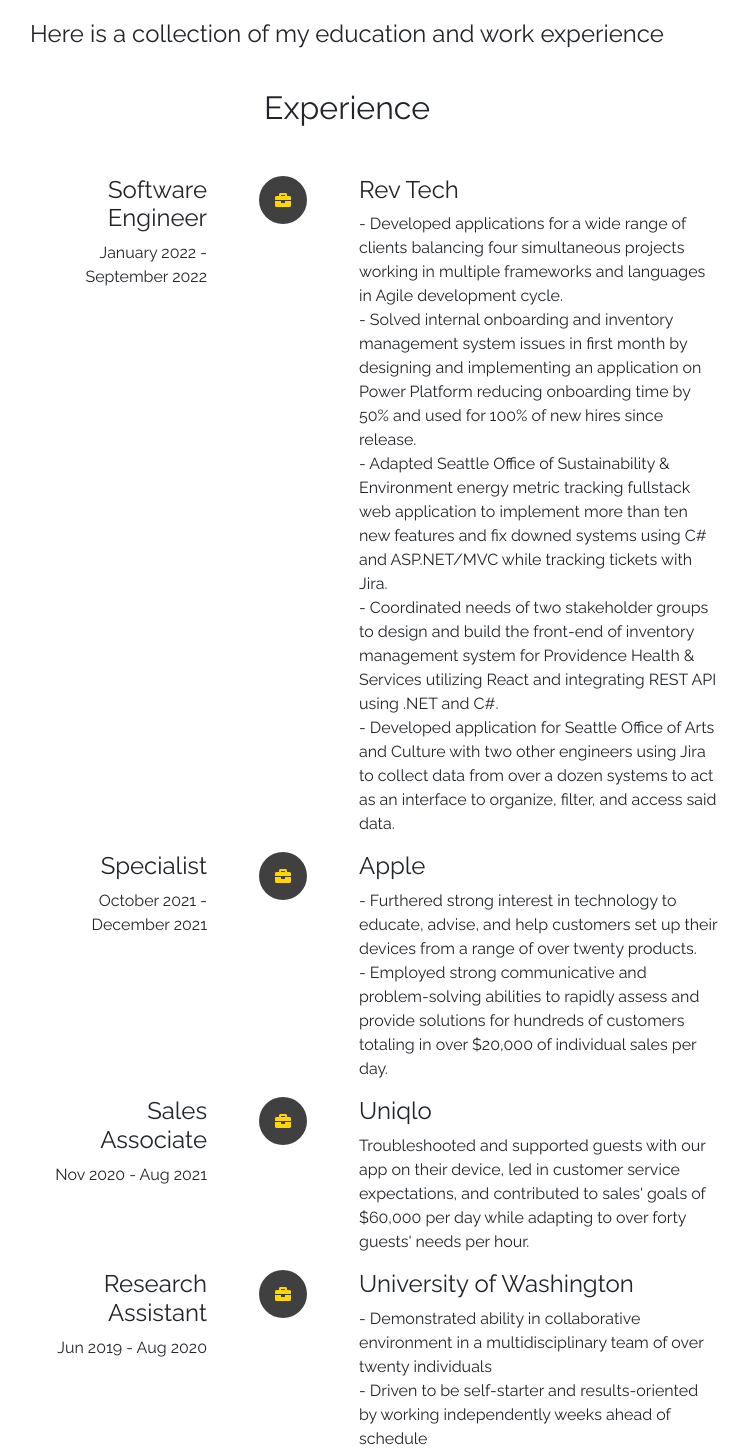
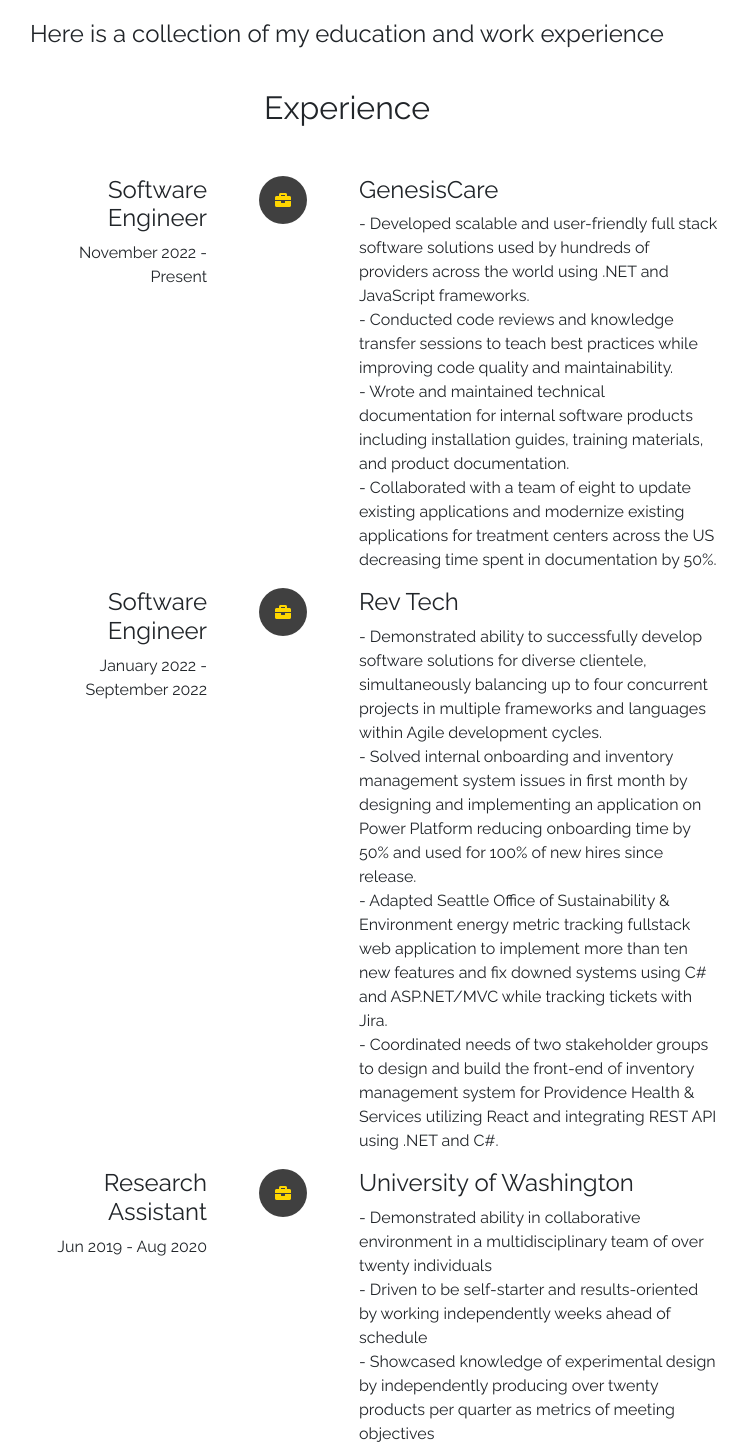
Before and after one commit to Revlisc/portfolio, a React (Create React App) app: page /resume in a window 1280 px wide. Shown: the part 2963-4412 px from the top of the page, without its empty margins (293-1042 px from the left). Built offline with nearby package versions, Linux system fonts and the light colour scheme; some icons are missing.

Commit message:
updated timeline page

```diff
--- a/src/Components/Timeline/Timeline.js
+++ b/src/Components/Timeline/Timeline.js
@@ -12,43 +12,36 @@
                 <Row>
                     <h2 className='resumeSectionHeader'>Experience</h2>
                 </Row>
+
+                <Row className='timelineRow'>
+                    <Entry
+                        title={'Software Engineer'}
+                        time={'November 2022 - Present'}
+                        company={'GenesisCare'}
+                        summary={[
+                            "- Developed scalable and user-friendly full stack software solutions used by hundreds of providers across the world using .NET and JavaScript frameworks. ", <br/>,
+                            "- Conducted code reviews and knowledge transfer sessions to teach best practices while improving code quality and maintainability.", <br/>,
+                            "- Wrote and maintained technical documentation for internal software products including installation guides, training materials, and product documentation. ", <br/>,
+                            "- Collaborated with a team of eight to update existing applications and modernize existing applications for treatment centers across the US decreasing time spent in documentation by 50%.", <br/>,
+
+                            ]}
+                    />
+                </Row>
+
                 <Row className='timelineRow'>
                     <Entry
                         title={'Software Engineer'}
                         time={'January 2022 - September 2022'}
                         company={'Rev Tech'}
                         summary={[
-                            "- Developed applications for a wide range of clients balancing four simultaneous projects working in multiple frameworks and languages in Agile development cycle. ", <br/>,
+                            "- Demonstrated ability to successfully develop software solutions for diverse clientele, simultaneously balancing up to four concurrent projects in multiple frameworks and languages within Agile development cycles.  ", <br/>,
                             "- Solved internal onboarding and inventory management system issues in first month by designing and implementing an application on Power Platform reducing onboarding time by 50% and used for 100% of new hires since release.", <br/>,
                             "- Adapted Seattle Office of Sustainability & Environment energy metric tracking fullstack web application to implement more than ten new features and fix downed systems using C# and ASP.NET/MVC while tracking tickets with Jira. ", <br/>,
                             "- Coordinated needs of two stakeholder groups to design and build the front-end of inventory management system for Providence Health & Services utilizing React and integrating REST API using .NET and C#.", <br/>,
-                            "- Developed application for Seattle Office of Arts and Culture with two other engineers using Jira to collect data from over a dozen systems to act as an interface to organize, filter, and access said data.", <br/>,
                             ]}
                     />
                 </Row>
-                <Row className='timelineRow'>
 
-                    <Entry
-                        title={'Specialist'}
-                        time={'October 2021 - December 2021'}
-                        company={'Apple'}
-                        summary={[
-                            "- Furthered strong interest in technology to educate, advise, and help customers set up their devices from a range of over twenty products. ", <br/>,
-                            "- Employed strong communicative and problem-solving abilities to rapidly assess and provide solutions for hundreds of customers totaling in over $20,000 of individual sales per day. "
-                        ]}
-                    />
-                </Row>
-                <Row className='timelineRow'>
-                    <Entry
-                        title={'Sales Associate'}
-                        time={'Nov 2020 - Aug 2021'}
-                        company={'Uniqlo'}
-                        summary={[
-                            "Troubleshooted and supported guests with our app on their device, led in customer service expectations, and contributed to sales' goals of $60,000 per day while adapting to over forty guests' needs per hour."
-
-                        ]}
-                    />
-                </Row>
                 <Row className='timelineRow'>
                     <Entry
                         title={'Research Assistant'}
@@ -94,3 +87,31 @@
 }
 
 export default Timeline;
+
+{
+    /*
+<Row className='timelineRow'>
+
+                    <Entry
+                        title={'Specialist'}
+                        time={'October 2021 - December 2021'}
+                        company={'Apple'}
+                        summary={[
+                            "- Furthered strong interest in technology to educate, advise, and help customers set up their devices from a range of over twenty products. ", <br/>,
+                            "- Employed strong communicative and problem-solving abilities to rapidly assess and provide solutions for hundreds of customers totaling in over $20,000 of individual sales per day. "
+                        ]}
+                    />
+                </Row>
+                <Row className='timelineRow'>
+                    <Entry
+                        title={'Sales Associate'}
+                        time={'Nov 2020 - Aug 2021'}
+                        company={'Uniqlo'}
+                        summary={[
+                            "Troubleshooted and supported guests with our app on their device, led in customer service expectations, and contributed to sales' goals of $60,000 per day while adapting to over forty guests' needs per hour."
+
+                        ]}
+                    />
+                </Row>
+    */
+}
```
